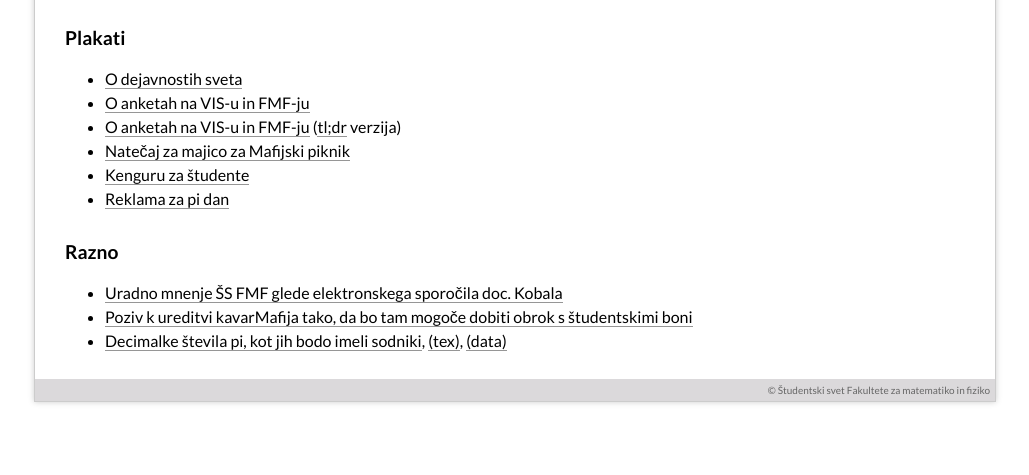
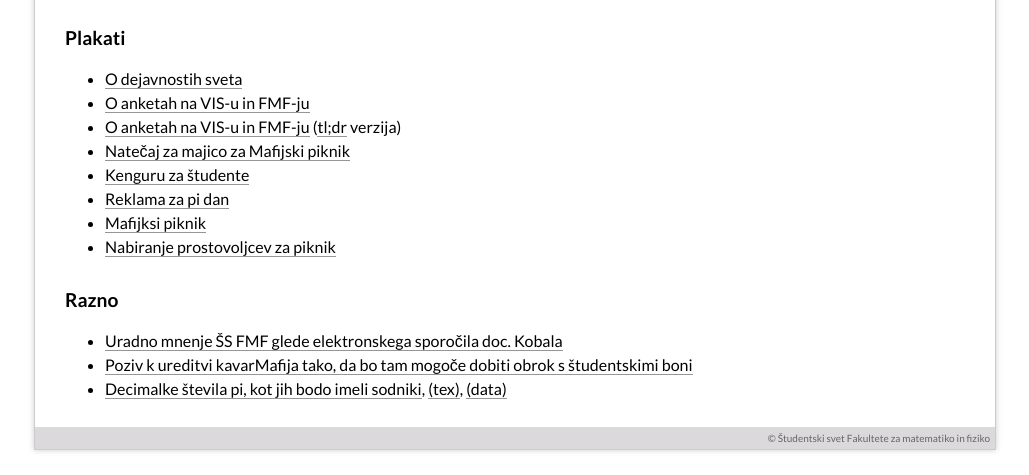
Before and after one commit to FMF-studenti/studentski-svet, a PHP site: page /legal in a window 1280 px wide. Shown: the part 853-1328 px from the top of the page, without its empty margins (125-1154 px from the left). Before the commit the page ends 1257 px from the top, so only its background shows below. Run offline with PHP 8.4, Linux system fonts and the light colour scheme.

Commit message:
Plakati za piknik.

```diff
--- a/legal.php
+++ b/legal.php
@@ -56,6 +56,8 @@
   <li><a href="/dokumenti/plakati/mafijska_majica.pdf">Natečaj za majico za Mafijski piknik</a></li>
   <li><a href="/dokumenti/plakati/kenguru.pdf">Kenguru za študente</a></li>
   <li><a href="/dokumenti/plakati/pi_dan.pdf">Reklama za pi dan</a></li>
+  <li><a href="/dokumenti/plakati/mafijski_piknik.pdf">Mafijksi piknik</a></li>
+  <li><a href="/dokumenti/plakati/mafijski_piknik_prostovoljci.pdf">Nabiranje prostovoljcev za piknik</a></li>
 </ul>
 
 
```
Also changed, not shown: 2 other files.
